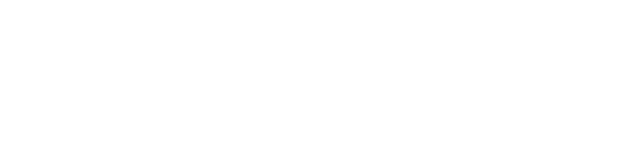
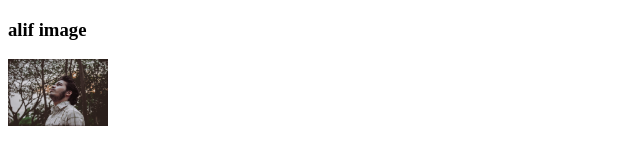
Before and after one commit to alifDoesFrontend/test-website, a plain HTML site: page index.html in a window 1280 px wide. Shown: the whole page, without its empty margins (0-640 px from the left). Drawn offline with Linux system fonts and the light colour scheme.

Commit message:
added a picture

```diff
--- a/index.html
+++ b/index.html
@@ -4,8 +4,11 @@
     <meta charset="UTF-8">
     <meta name="viewport" content="width=device-width, initial-scale=1.0">
     <title>test git hub</title>
+    <link rel="stylesheet" href="styles/sliders.css">
 </head>
 <body>
+    <h3>alif image</h3>
+    <img src="image/WhatsApp Image 2023-05-20 at 00.14.22.jpg" alt="">
 
 </body>
 </html>
--- /dev/null
+++ b/styles/sliders.css
@@ -0,0 +1,4 @@
+img{
+    width: 100px;
+    border: 500px;
+}
```
